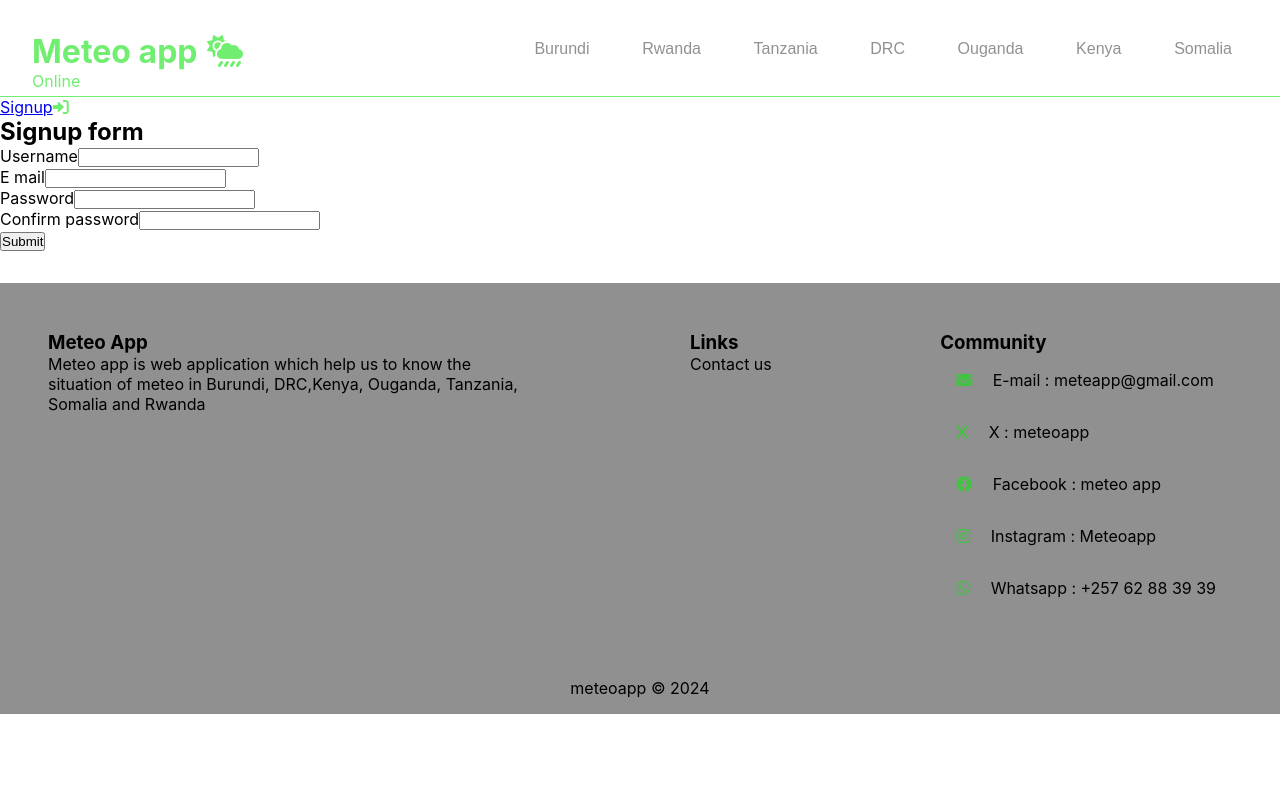
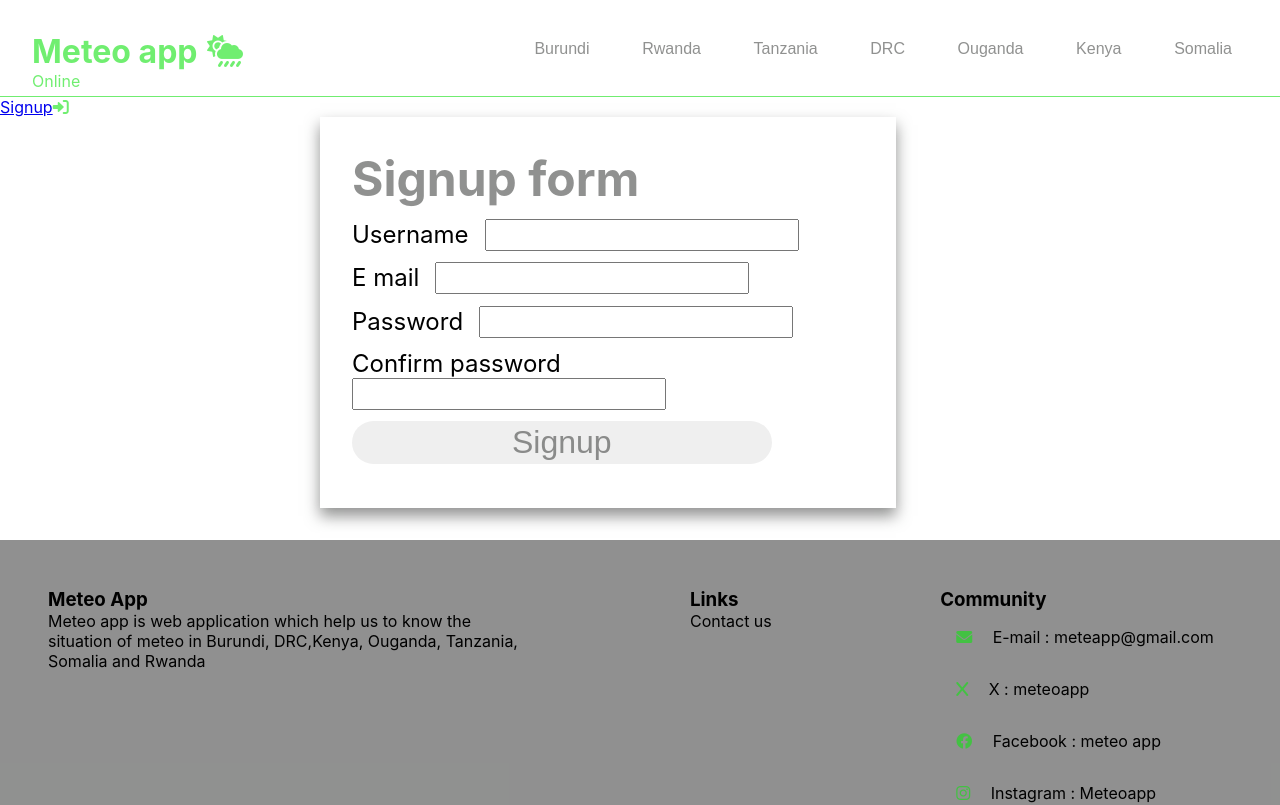
Before and after one commit to uzairsaid/ReactExericise, a React (Create React App) app: page /signup in a window 1280 px wide. Shown: the top 805 px of the page. Built offline with nearby package versions, Linux system fonts and the light colour scheme.

Commit message:
Styled signup form

```diff
--- a/src/components/Signup.js
+++ b/src/components/Signup.js
@@ -1,4 +1,5 @@
 import { useState } from "react";
+import "../style/signup.scss";
 
 function Signup() {
   const [userName, setUserName] = useState("");
@@ -37,6 +38,7 @@ function Signup() {
               name="email"
               value={email}
               onChange={(e) => setEmail(e.target.value)}
+              autoComplete="false"
             />
           </div>
           <div>
@@ -58,7 +60,7 @@ function Signup() {
             />
           </div>
           <div>
-            <button type="submit">Submit</button>
+            <button type="submit">Signup</button>
           </div>
         </form>
       </div>
--- /dev/null
+++ b/src/style/signup.scss
@@ -0,0 +1,48 @@
+@import "./slide_card";
+
+.card-title {
+  color: $secondary-color;
+  margin-bottom: 0.7rem;
+  font-size: 2rem;
+  font-weight: bold;
+}
+
+.card {
+  box-shadow: 0 0.5rem 0.9rem $secondary-color;
+  width: 40%;
+  margin-left: 25%;
+  justify-items: start;
+  padding: 2rem;
+}
+
+.card-body form {
+  display: flex;
+  justify-content: space-between;
+  flex-direction: column;
+  div {
+    margin-bottom: 0.7rem;
+    button {
+      font-size: 2rem;
+      padding: 0.2rem 10rem;
+      border-radius: 4rem;
+      color: $secondary-color;
+      border: none;
+      &:hover {
+        border: 0.1rem $primary-color solid;
+        cursor: pointer;
+        color: white;
+        background-color: $primary-color;
+      }
+    }
+  }
+}
+
+div label {
+  font-size: 1.5rem;
+  margin-right: 1rem;
+  font-weight: normal;
+}
+
+div input {
+  font-size: 1.5rem;
+}
```
